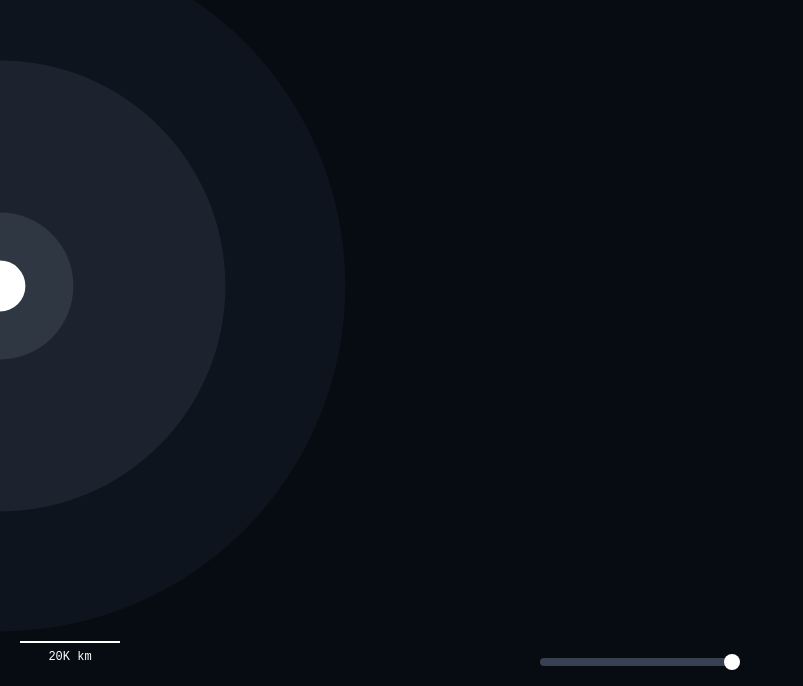
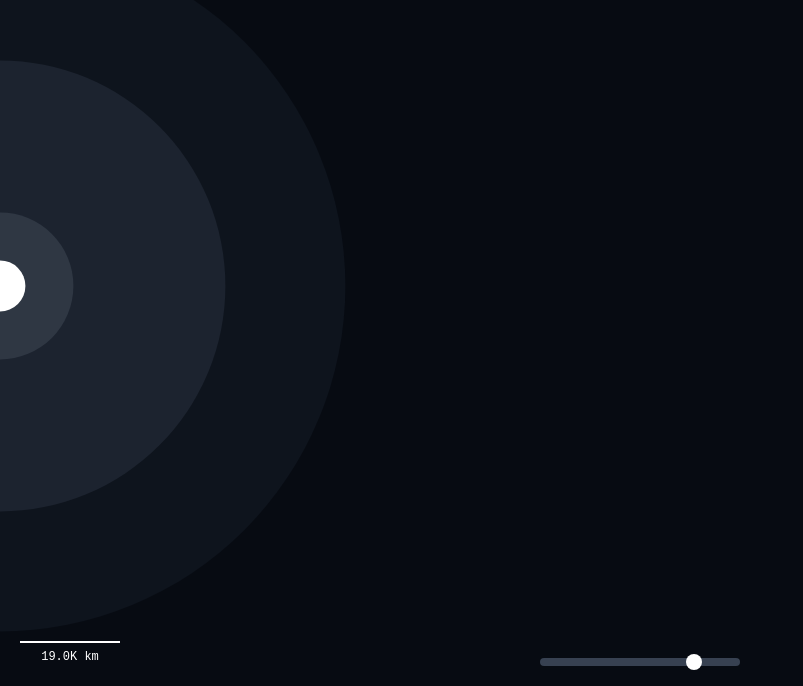
Before and after one commit to sevendaystoglory/deep-impact, a React (Create React App) app: page / in a window 1280 px wide. Shown: the part 114-800 px from the top of the page, without its empty margins (0-803 px from the left). Built offline with nearby package versions, Linux system fonts and the light colour scheme.

Commit message:
Added log zooming for smoother zoom at high distances

```diff
--- a/src/components/atmosphere.js
+++ b/src/components/atmosphere.js
@@ -5,15 +5,26 @@ const EarthAtmosphere = () => {
   const [zoomLevel, setZoomLevel] = useState(1);
 
   const handleZoomChange = (event) => {
-    setZoomLevel(parseFloat(event.target.value));
+    // Apply logarithmic scaling to make zooming smoother
+    const value = parseFloat(event.target.value);
+    const logZoom = Math.exp(value) / Math.E; // Normalize so zoom level 1 is at value 1
+    setZoomLevel(logZoom);
   };
 
   const getScaleLength = () => {
-    if (zoomLevel <= 0.1) return '1M km';
-    if (zoomLevel <= 0.3) return '500K km';
-    if (zoomLevel <= 0.5) return '100k km';
-    if (zoomLevel <= 0.7) return '50K km';
-    return '20K km';
+    // Base scale is 1000km at zoom level 1
+    const baseScale = 19;
+    // Calculate actual scale based on zoom level (inverse relationship)
+    const scale = baseScale / zoomLevel;
+
+    // Format the scale appropriately
+    if (scale >= 1000) {
+      return `${(scale / 1000).toFixed(0)}M km`;
+    } else if (scale >= 100) {
+      return `${scale.toFixed(0)}K km`;
+    } else {
+      return `${scale.toFixed(1)}K km`;
+    }
   };
 
   const zoomStyle = {
@@ -29,10 +40,10 @@ const EarthAtmosphere = () => {
     <div className="atmosphere-container">
       <input
         type="range"
-        min="0.03"
-        max="1"
+        min="-2.5"
+        max="1.9"
         step="0.01"
-        value={zoomLevel}
+        value={Math.log(zoomLevel * Math.E)} // Inverse of the logZoom calculation
         onChange={handleZoomChange}
         className="zoom-slider"
       />
```
